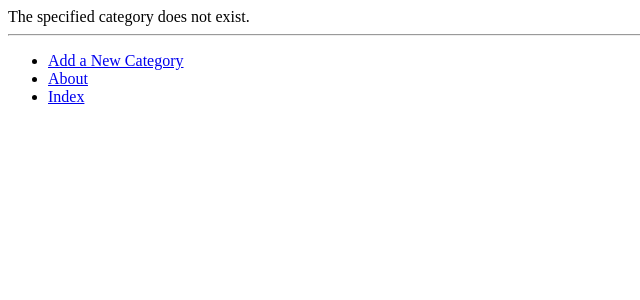
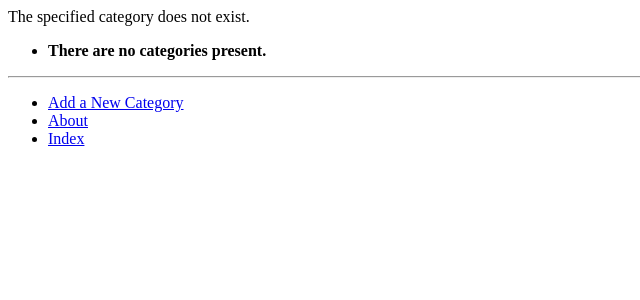
Before and after one commit to MSH1084/tango_with_django_project, a Django app: page /rango/category/1/ in a window 1280 px wide. Shown: the top 300 px of the page, without its empty margins (0-640 px from the left). Run offline with Django 3.2, Linux system fonts and the light colour scheme; data that the repository does not hold is empty.

Commit message:
added template_tag

```diff
--- /dev/null
+++ b/rango/templatetags/rango_template_tags.py
@@ -0,0 +1,10 @@
+from django import template
+from rango.models import Category
+
+
+register = template.Library()
+
+
+@register.inclusion_tag('rango/categories.html')
+def get_category_list():
+    return {'categories': Category.objects.all()}
--- a/templates/rango/base.html
+++ b/templates/rango/base.html
@@ -1,5 +1,6 @@
 <!DOCTYPE html>
 {% load staticfiles %}
+{% load rango_template_tags %}
     <html>
         <head lang="en">
             <meta charset="UTF-8" />
@@ -16,8 +17,14 @@
                 This is body_block's default content.
             {% endblock %}
             </div>
+            <div>
+                {% block sidebar_block %}
+                    {% get_category_list %}
+                {% endblock %}
+            </div>
             <hr />
                 <div>
+
                     <ul>
                         <li><a href="{% url 'rango:add_category' %}">Add a New Category</a></li>
                         <li><a href="{% url 'rango:about' %}">About</a></li>
--- /dev/null
+++ b/templates/rango/categories.html
@@ -0,0 +1,9 @@
+<ul>
+{% if categories %}
+    {% for c in categories %}
+    <li><a href="{% url 'rango:show_category' c.slug %}">{{ c.name }}</a></li>
+        {% endfor %}
+{% else %}
+    <li><strong>There are no categories present.</strong></li>
+{% endif %}
+</ul>
```
Also changed, not shown: rango/templatetags/__init__.py (added).
